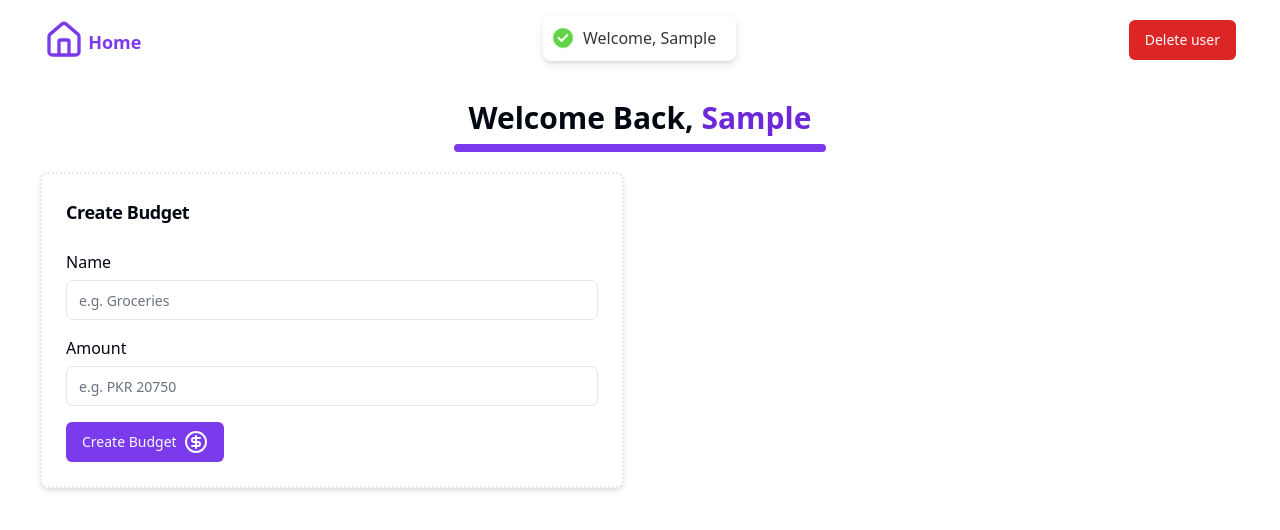
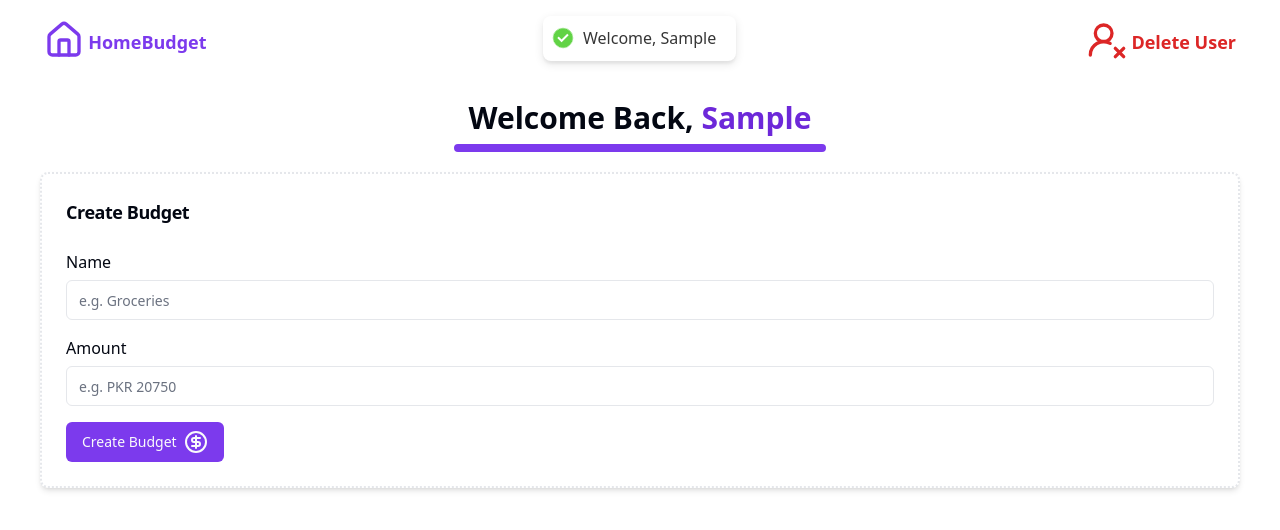
Before and after one commit to arbazkambou/react-router-budgeting, a React (Vite) app: page / in a window 1280 px wide. Both pictures are taken after typing "Sample" into the empty fields and a click on the button "Create Account". Shown: the top 530 px of the page. Built offline with nearby package versions, Linux system fonts and the light colour scheme.

Commit message:
making some changes

```diff
--- a/src/components/ExpensesTable.jsx
+++ b/src/components/ExpensesTable.jsx
@@ -61,7 +61,7 @@ export function ExpenseTable({ expenses, type, budgets }) {
                   <TableCell>
                     <Button
                       variant="outline"
-                      className=" hover:bg-violet-100 hover:text-stone-600 text-sm font-normal bg-violet-200"
+                      className=" hover:bg-violet-100 hover:text-stone-600 text-xs font-normal bg-violet-200"
                       disabled={isSubmitting}
                     >
                       {budgets
@@ -83,7 +83,7 @@ export function ExpenseTable({ expenses, type, budgets }) {
                     <input type="hidden" name="id" value={expense.id} />
                     <Button
                       variant="outline"
-                      className="  hover:bg-red-100 hover:text-stone-600 text-sm font-normal bg-red-200"
+                      className="  hover:bg-red-100 hover:text-stone-600 text-xs font-normal bg-red-200"
                       type="submit"
                       disabled={isSubmitting}
                     >
--- a/src/layouts/Main.jsx
+++ b/src/layouts/Main.jsx
@@ -1,7 +1,7 @@
 import { ConfirmDialog } from "@/components/ConfirmDialog";
 import { Button } from "@/components/ui/button";
 import { getData } from "@/helper";
-import { Home } from "lucide-react";
+import { Home, UserRoundX } from "lucide-react";
 import { Link, Outlet, useLoaderData } from "react-router-dom";
 
 export function mainLoader() {
@@ -20,13 +20,20 @@ function Main() {
               <Home className=" size-10 text-violet-600" />
               &nbsp;{" "}
               <span className="mt-2 text-lg font-bold text-violet-600">
-                Home
+                HomeBudget
               </span>
             </Link>
             <ConfirmDialog>
-              <Button className=" bg-red-600 hover:bg-red-400" type="submit">
+              {/* <Button className=" bg-red-600 hover:bg-red-400" type="submit">
                 Delete user
-              </Button>
+              </Button> */}
+              <Link className=" flex justify-center">
+                <UserRoundX className=" size-10 text-red-600" />
+                &nbsp;{" "}
+                <span className="mt-2 text-lg font-bold text-red-600">
+                  Delete User
+                </span>
+              </Link>
             </ConfirmDialog>
           </>
         )}
--- a/src/pages/Dashboard.jsx
+++ b/src/pages/Dashboard.jsx
@@ -86,7 +86,11 @@ function Dashboard() {
         <hr className=" sm:w-[30%] w-[50%] border-4 border-violet-600 rounded-md" />
       </div>
 
-      <div className=" md:grid md:grid-cols-2 md:gap-x-8 md:mx-5">
+      <div
+        className={` md:grid ${
+          budgets?.length > 0 && "md:grid-cols-2"
+        } md:gap-x-8 md:mx-5`}
+      >
         <CreateBudgetForm />
 
         {budgets?.length > 0 && <AddExpenseForm budgets={budgets} />}
@@ -96,7 +100,7 @@ function Dashboard() {
         <p className="ml-5 text-lg font-semibold mt-5">Existing Budgets</p>
       )}
 
-      <div className="grid sm:grid-cols-2 gap-8 grid-col-1 mt-5 mx-5">
+      <div className="grid sm:grid-cols-2 gap-8 grid-col-1 mt-5 md:mx-5">
         {budgets?.length > 0 &&
           expenses?.length > 0 &&
           budgets?.map((budget) => (
```
